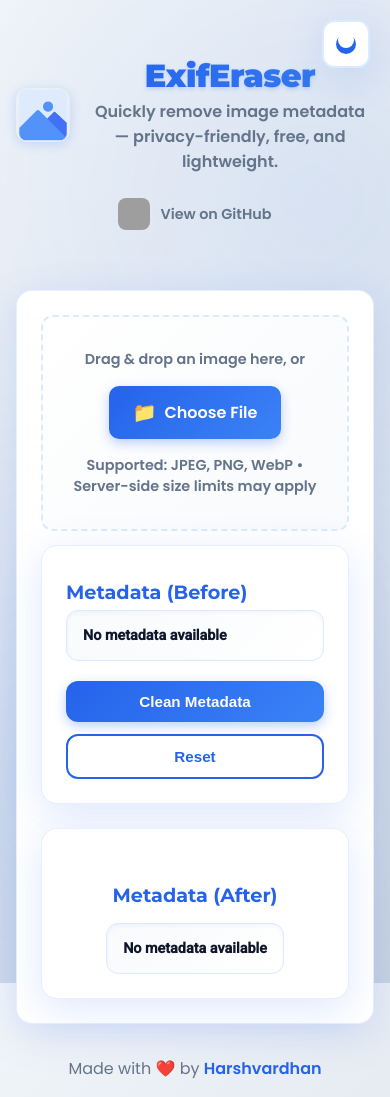
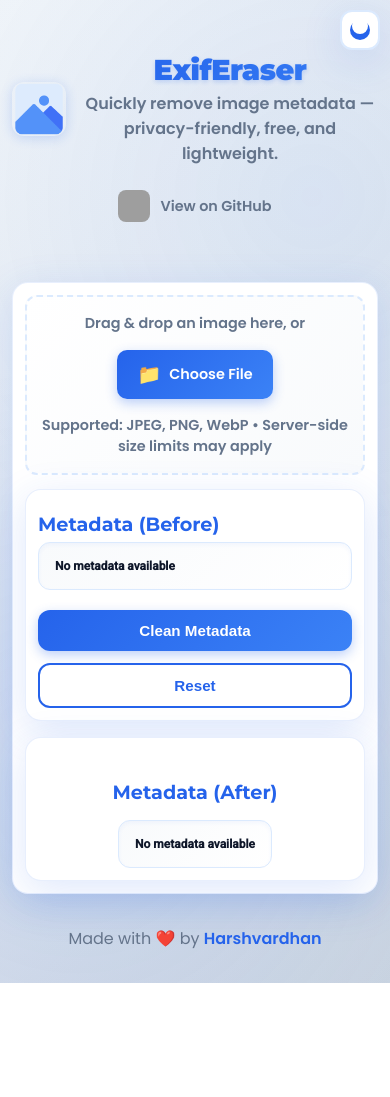
Before and after one commit to wadekarharshvardhan/ExifEraser, a Flask app: page / in a window 390 px wide. After the commit the page ends 983 px from the top, so only its background shows below. Run offline with Flask 3, Linux system fonts and the light colour scheme; some libraries are stand-ins or nearby versions; grey boxes are pictures that could not be loaded.

Commit message:
Fix mobile responsiveness - Prevent layout issues when uploading photos on mobile devices

```diff
--- a/static/css/style.css
+++ b/static/css/style.css
@@ -43,12 +43,14 @@ body.dark-mode::before {
 }
 
 *{box-sizing:border-box}
-html,body{height:100%;margin:0;font-family:'Poppins','Montserrat',system-ui,-apple-system,Segoe UI,Roboto,'Helvetica Neue',Arial}
+html,body{height:100%;margin:0;font-family:'Poppins','Montserrat',system-ui,-apple-system,Segoe UI,Roboto,'Helvetica Neue',Arial;overflow-x:hidden}
 body{
   background: linear-gradient(135deg, #f1f5f9 0%, #e2e8f0 50%, #cbd5e1 100%);
   color: var(--text-primary);
   -webkit-font-smoothing: antialiased;
   position: relative;
+  width: 100%;
+  max-width: 100vw;
 }
 body::before {
   content: '';
@@ -424,6 +426,7 @@ body.dark-mode .drop:hover{
   .app {
     margin: 20px auto;
     padding: 16px;
+    overflow-x: hidden;
   }
   .header {
     flex-direction: column;
@@ -437,4 +440,93 @@ body.dark-mode .drop:hover{
   .btn {
     width: 100%;
   }
+
+  /* Mobile image handling */
+  .preview img {
+    max-width: 100% !important;
+    width: 100% !important;
+    height: auto !important;
+    max-height: 60vh;
+    object-fit: contain;
+  }
+
+  /* Mobile grid layout */
+  .u-grid {
+    grid-template-columns: 1fr !important;
+    gap: 16px;
+  }
+
+  /* Mobile drop area */
+  .drop {
+    padding: 20px 16px;
+    margin: 0 auto;
+    max-width: 100%;
+  }
+
+  /* Mobile cards */
+  .card {
+    padding: 16px;
+    margin: 0;
+    width: 100%;
+    box-sizing: border-box;
+  }
+
+  /* Mobile metadata containers */
+  .meta {
+    max-height: 200px;
+    font-size: 0.8rem;
+    word-break: break-word;
+    overflow-wrap: break-word;
+  }
+
+  /* Mobile theme toggle positioning */
+  .theme-toggle {
+    top: 10px;
+    right: 10px;
+    width: 40px;
+    height: 40px;
+  }
+
+  /* Mobile file input */
+  .file-input-label {
+    padding: 10px 20px;
+    font-size: 0.9rem;
+  }
+
+  /* Mobile download button */
+  .download a {
+    padding: 12px 20px;
+    font-size: 0.9rem;
+    width: 100%;
+    text-align: center;
+    box-sizing: border-box;
+  }
 }
+
+/* Extra small screens */
+@media (max-width: 480px) {
+  .main-heading {
+    font-size: 1.8rem;
+  }
+
+  .app {
+    padding: 12px;
+  }
+
+  .preview img {
+    max-height: 50vh;
+  }
+
+  .drop {
+    padding: 16px 12px;
+  }
+
+  .card {
+    padding: 12px;
+  }
+
+  .meta {
+    max-height: 150px;
+    font-size: 0.75rem;
+  }
+}
--- a/templates/index.html
+++ b/templates/index.html
@@ -2,7 +2,7 @@
 <html lang="en">
 <head>
     <meta charset="UTF-8">
-    <meta name="viewport" content="width=device-width, initial-scale=1.0">
+    <meta name="viewport" content="width=device-width, initial-scale=1.0, maximum-scale=1.0, user-scalable=no">
     <title>ExifEraser - Image Metadata Cleaner</title>
     <link href="https://fonts.googleapis.com/css2?family=Montserrat:wght@700;900&family=Poppins:wght@400;600&family=Roboto:wght@500&display=swap" rel="stylesheet">
     <link rel="stylesheet" href="{{ url_for('static', filename='css/style.css') }}">
@@ -17,8 +17,19 @@
 
             let reader = new FileReader();
             reader.onload = function(e) {
-                document.getElementById('imagePreview').src = e.target.result;
-                document.getElementById('imagePreview').style.display = 'block';
+                const imagePreview = document.getElementById('imagePreview');
+                imagePreview.src = e.target.result;
+                imagePreview.style.display = 'block';
+
+                // Handle mobile image sizing
+                if (window.innerWidth <= 768) {
+                    imagePreview.style.maxWidth = '100%';
+                    imagePreview.style.maxHeight = '60vh';
+                    imagePreview.style.width = 'auto';
+                    imagePreview.style.height = 'auto';
+                    imagePreview.style.objectFit = 'contain';
+                }
+
                 extractMetadata(selectedFile);
             };
             reader.readAsDataURL(selectedFile);
@@ -63,6 +74,15 @@
                     cleanedImage.src = data.image_url;
                     cleanedImage.style.display = 'block';
 
+                    // Handle mobile image sizing for cleaned image
+                    if (window.innerWidth <= 768) {
+                        cleanedImage.style.maxWidth = '100%';
+                        cleanedImage.style.maxHeight = '60vh';
+                        cleanedImage.style.width = 'auto';
+                        cleanedImage.style.height = 'auto';
+                        cleanedImage.style.objectFit = 'contain';
+                    }
+
                     // Display metadata after cleaning
                     document.getElementById('metadataAfter').innerText = JSON.stringify(data.metadata_after, null, 2);
 
@@ -102,6 +122,28 @@
             }
         }
 
+        // Handle window resize for responsive images
+        function handleImageResize() {
+            const images = [document.getElementById('imagePreview'), document.getElementById('cleanedImage')];
+            images.forEach(img => {
+                if (img && img.style.display !== 'none') {
+                    if (window.innerWidth <= 768) {
+                        img.style.maxWidth = '100%';
+                        img.style.maxHeight = '60vh';
+                        img.style.width = 'auto';
+                        img.style.height = 'auto';
+                        img.style.objectFit = 'contain';
+                    } else {
+                        img.style.maxWidth = '480px';
+                        img.style.maxHeight = 'none';
+                        img.style.width = '100%';
+                        img.style.height = 'auto';
+                        img.style.objectFit = 'cover';
+                    }
+                }
+            });
+        }
+
         // Reset input fields on page load and initialize theme
         window.onload = function () {
             document.getElementById('fileInput').value = ''; // Reset file input
@@ -117,6 +159,9 @@
             if (savedTheme === 'dark') {
                 document.body.classList.add('dark-mode');
             }
+
+            // Add resize listener for responsive images
+            window.addEventListener('resize', handleImageResize);
         };
     </script>
 </head>
```
